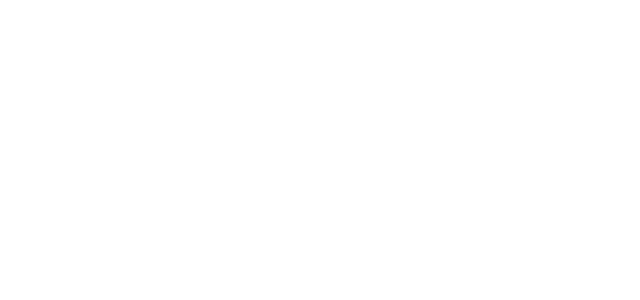
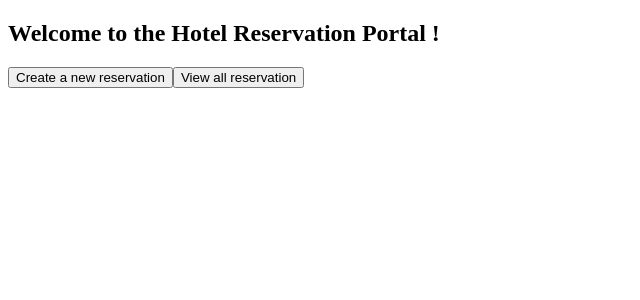
Before and after one commit to Sr1jan27/hotel-app, an Angular app: page / in a window 1280 px wide. Shown: the top 300 px of the page, without its empty margins (0-640 px from the left). Built offline with nearby package versions, Linux system fonts and the light colour scheme.

Commit message:
route declaration

```diff
--- a/src/app/app-routing.module.ts
+++ b/src/app/app-routing.module.ts
@@ -1,7 +1,14 @@
 import { NgModule } from '@angular/core';
 import { RouterModule, Routes } from '@angular/router';
+import { HomeComponent } from './home/home.component';
+import { ReservationFormComponent } from './reservation-form/reservation-form.component';
+import { ReservationListComponent } from './reservation-list/reservation-list.component';
 
-const routes: Routes = [];
+const routes: Routes = [
+  {path:"", component: HomeComponent},
+  {path:"list", component: ReservationListComponent},
+  {path:"new", component: ReservationFormComponent}
+];
 
 @NgModule({
   imports: [RouterModule.forRoot(routes)],
--- a/src/app/app.module.ts
+++ b/src/app/app.module.ts
@@ -3,6 +3,8 @@ import { BrowserModule } from '@angular/platform-browser';
 
 import { AppRoutingModule } from './app-routing.module';
 import { AppComponent } from './app.component';
+import { HomeModule } from './home/home.module';
+import { ReservationModule } from './reservation/reservation.module';
 
 @NgModule({
   declarations: [
@@ -10,7 +12,9 @@ import { AppComponent } from './app.component';
   ],
   imports: [
     BrowserModule,
-    AppRoutingModule
+    AppRoutingModule,
+    HomeModule,
+    ReservationModule
   ],
   providers: [],
   bootstrap: [AppComponent]
--- a/src/app/home/home.component.html
+++ b/src/app/home/home.component.html
@@ -1 +1,5 @@
-<p>home works!</p>
+<div>
+    <h2> Welcome to the Hotel Reservation Portal !</h2>
+    <button [routerLink]="['/new']" >Create a new reservation </button>
+    <button [routerLink]="['/list']" >View all reservation </button>
+</div>
--- a/src/app/home/home.module.ts
+++ b/src/app/home/home.module.ts
@@ -1,7 +1,7 @@
 import { NgModule } from '@angular/core';
 import { CommonModule } from '@angular/common';
 import { HomeComponent } from './home.component';
-
+import { RouterModule } from '@angular/router';
 
 
 @NgModule({
@@ -9,7 +9,8 @@ import { HomeComponent } from './home.component';
     HomeComponent
   ],
   imports: [
-    CommonModule
+    CommonModule,
+    RouterModule
   ]
 })
 export class HomeModule { }
```
Also changed, not shown: src/app/app.component.html (line endings or trailing spaces).
